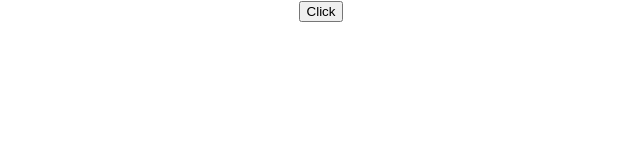
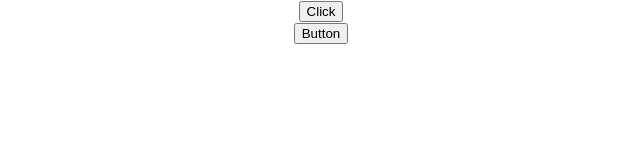
Before and after one commit to NorrisChenCA/norris_reactjs, a React (Create React App) app in the folder hello-world/: page / in a window 1280 px wide. Shown: the top 160 px of the page, without its empty margins (319-959 px from the left). Built offline with nearby package versions, Linux system fonts and the light colour scheme.

Commit message:
ClassClick

```diff
--- a/hello-world/src/App.js
+++ b/hello-world/src/App.js
@@ -9,10 +9,12 @@ import Message from './components/Message';
 import Message2 from './components/Message2';
 import Greet3 from './components/Greet3';
 import FunctionClick from './components/FunctionClick';
+import ClassClick from './components/ClassClick';
 function App() {
   return (
     <div className="App">
       <FunctionClick />
+      <ClassClick />
       {/*<Greet3 name = "Stark" otherName = "Stank" />*/}
       {/*<Welcome />*/}
       { /*<Hi />*/}
--- /dev/null
+++ b/hello-world/src/components/ClassClick.js
@@ -0,0 +1,16 @@
+import React, { Component } from "react"
+
+class ClassClick extends Component{
+    clickHandler() {
+        console.log("don't click this button")
+    }
+    render(){
+        return(
+         <div>
+             <button onClick = {this.clickHandler}>Button</button>
+         </div>
+        )
+    }
+}
+
+export default ClassClick
```
